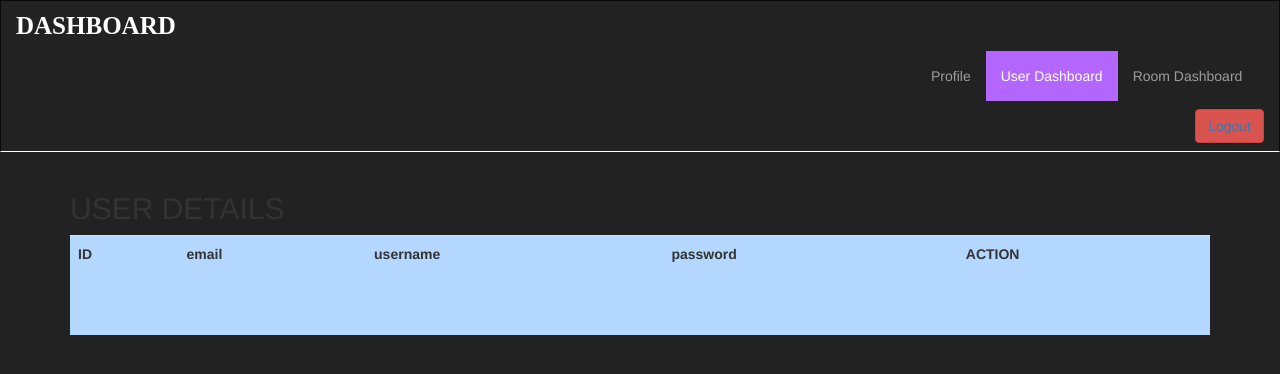
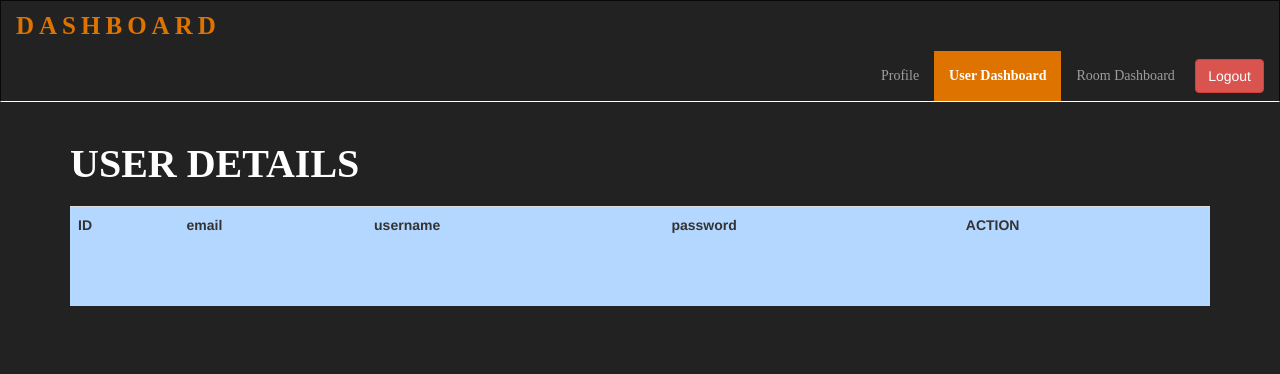
Before and after one commit to BikashJhendi/easyrooms, a Django app: page /login/dashboard/users in a window 1280 px wide. Shown: the top 374 px of the page. Run offline with Django 3.2, Linux system fonts and the light colour scheme; a user stored in the database is signed in; data comes from the database, SQL or seed files in the repository; lists and menus that the app fills with data are empty; some libraries are stand-ins or nearby versions.

Commit message:
Update userdashboard.css

```diff
--- a/roomsapps/static/css/userdashboard.css
+++ b/roomsapps/static/css/userdashboard.css
@@ -19,27 +19,47 @@ body
     float: right;
 }
 
+.navbar-btn a
+{
+    color: #FFFFFF;
+}
+
 .navbar-inverse .navbar-brand {
     color: #FFFFFF;
     font-size: 25px;
-    font-family: "Corbel Light";
+    font-family: Corbel;
+    letter-spacing: 5px;
     font-weight: bold;
+    color: #de7300;
 }
 
 @media (min-width: 768px){
 .navbar-nav
 {
     float: left;
-    margin: 0px 0px 0px 900px;
+    margin: 0px 0px 0px 850px;
+    font-family: Corbel;
+
 }
 }
 
 .navbar-inverse .navbar-nav>.active>a, .navbar-inverse .navbar-nav>.active>a:focus, .navbar-inverse .navbar-nav>.active>a:hover {
-    color: #fff;
-    background-color: #b367ff;
+    color: white;
+    font-weight: bold;
+    font-family: Corbel;
+    background-color: #de7300;
 }
 #user_table
 {
     background: #b3d7ff;
     height: 100px;
+    margin-top: 20px;
 }
+
+.container h2
+{
+    font-family: Corbel;
+    font-weight: bold;
+    font-size: 40px;
+    color: white;
+}
```
